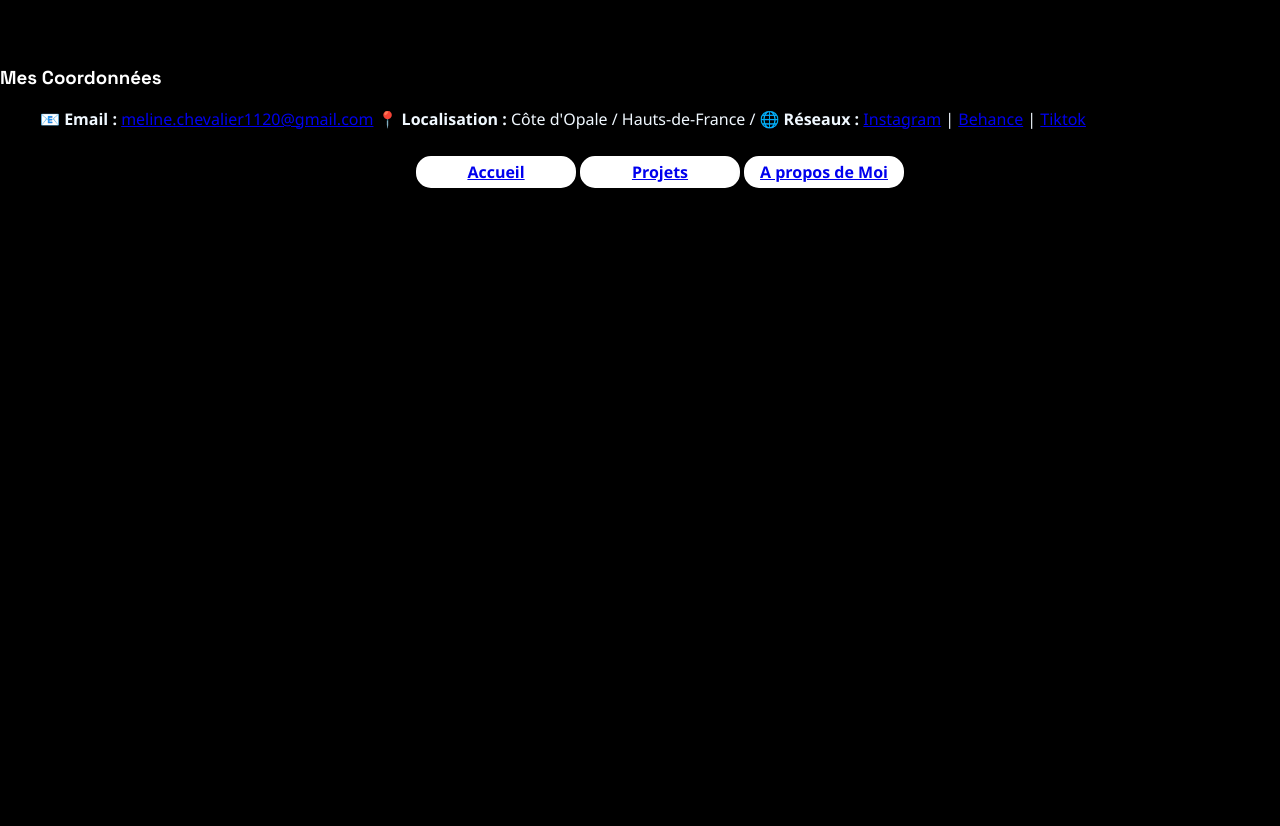
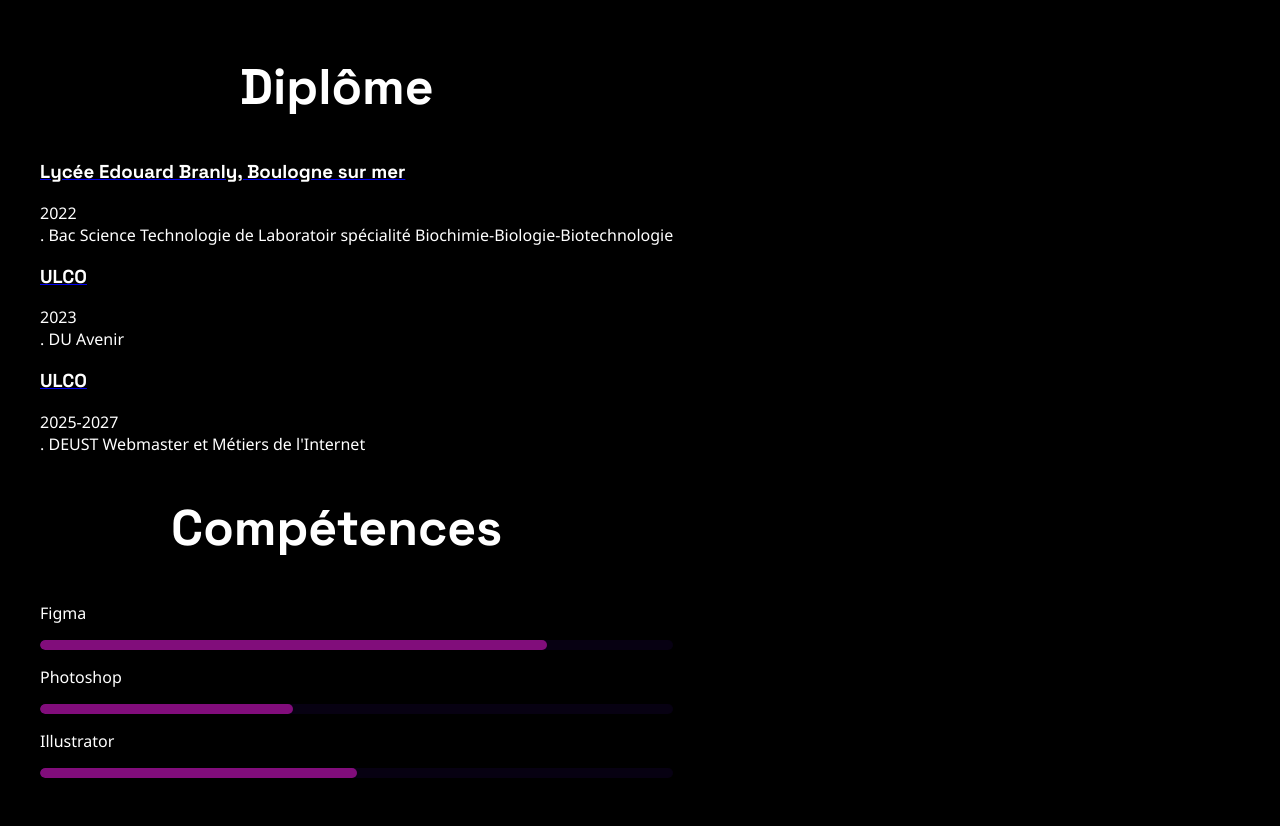
Before and after one commit to Mel1-OFF/portfolio, a plain HTML site: page aproposdemoi.html in a window 1280 px wide. Shown: the part 1394-2220 px from the top of the page. Before the commit the page ends 1608 px from the top, so only its background shows below. Drawn offline with nearby package versions, Linux system fonts and the light colour scheme; a web font is replaced by a local one.

Commit message:
Add files via upload

```diff
--- a/aproposdemoi.html
+++ b/aproposdemoi.html
@@ -107,6 +107,65 @@
 
         </section>
 
+        <section class="Diplôme">
+
+            <h2>Diplôme</h2>
+
+            <ul>
+                <li>
+                    <a href="https://lpo-lyc-metier-edouard-branly-boulogne-sur-mer.62.ac-lille.fr">
+                        <h3>Lycée Edouard Branly, Boulogne sur mer</h3>
+                    </a>
+                    <p>
+                        2022<br>
+                        . Bac Science Technologie de Laboratoir spécialité Biochimie-Biologie-Biotechnologie
+
+                    </p>
+
+                <li>
+                    <a href="https://www.univ-littoral.fr">
+                        <h3>ULCO</h3>
+                    </a>
+                    <p>
+                        2023<br>
+                        . DU Avenir
+
+                    </p>
+
+                <li>
+                    <a href="https://www.univ-littoral.fr">
+                        <h3>ULCO</h3>
+                    </a>
+                    <p>
+                        2025-2027<br>
+                        . DEUST Webmaster et Métiers de l'Internet
+
+                    </p>
+            </ul>
+
+            <section class="compétences">
+
+                <h2>Compétences</h2>
+                <ul>
+                    <p>Figma</p>
+                    <div class="bar">
+                        <div class="progress figma"></div>
+                    </div>
+                </ul>
+                <ul>
+                    <p>Photoshop</p>
+                    <div class="bar">
+                        <div class="progress photoshop"></div>
+                    </div>
+                </ul>
+                <ul>
+                    <p>Illustrator</p>
+                    <div class="bar">
+                        <div class="progress illustrator"></div>
+                    </div>
+                </ul>
+
+            </section>
 
     </main>
 
--- a/css/aproposdemoi.css
+++ b/css/aproposdemoi.css
@@ -3,3 +3,42 @@ body {
     background: #000;
 
 }
+
+.bar {
+    background-color: #070112;
+    border-radius: 10px;
+    overflow: hidden;
+    height: 10px;
+}
+
+.progress {
+    height: 10px;
+    background-color: #810d7b;
+    border-radius: 10px;
+    width: 0;
+    animation: fillBar 1.5s forwards;
+}
+
+@keyframes fillBar {
+    from {
+        width: 0;
+    }
+}
+
+.progress.figma {
+
+    width: 80%;
+    animation-delay: 0.2s;
+}
+
+.progress.photoshop {
+
+    width: 40%;
+    animation-delay: 0.2s;
+}
+
+.progress.illustrator {
+
+    width: 50%;
+    animation-delay: 0.2s;
+}
--- a/css/index.css
+++ b/css/index.css
@@ -1,7 +1,7 @@
 body {
     margin: 0;
     background: #000;
-    overflow: auto;
+
 
 }
 
--- a/css/rougeetvelours.css
+++ b/css/rougeetvelours.css
@@ -1,6 +1,7 @@
 body {
 
     background: #000;
+    margin: 1%;
 
 }
 
@@ -13,7 +14,6 @@ body {
     gap: 50px;
     /* ➤ Espace entre image et texte */
     padding: 0;
-    max-width: 1400px;
     margin: 0;
     background: #000000;
 }
@@ -79,29 +79,6 @@ body {
     text-align: center;
 }
 
-.couleurs {
-    display: flex;
-    justify-content: center;
-    gap: 0px;
-    margin-bottom: 40px;
-}
-
-.couleur {
-    width: 500px;
-    height: 700px;
-    display: flex;
-    align-items: flex-end;
-    justify-content: center;
-    font-size: 25px;
-    padding: 10px;
-    color: white;
-    font-family: monospace;
-}
-
-.couleur {
-    position: relative;
-    cursor: pointer;
-}
 
 .code {
     position: absolute;
@@ -125,12 +102,17 @@ body {
     display: flex;
     gap: 10px;
     align-items: flex-start;
-    display: block;
+    flex-wrap: wrap;
 
 }
 
+.moodboard figure {
+    flex-grow: 1;
+    flex-shrink: 1;
+    flex-basis: 0;
+}
+
 .moodboard img {
-    width: 600px;
-    /* ajuste la taille selon ton besoin */
+    width: 200px;
     height: auto;
 }
--- a/css/style.css
+++ b/css/style.css
@@ -1,8 +1,25 @@
+:root {
+    --text: #ffffff;
+
+
+}
+
+
+
 html,
 body {
+
+
     margin: 0;
     padding: 0;
+
+
 }
+
+img {
+    width: 100%;
+}
+
 
 .limelight-regular {
     font-family: "Limelight", sans-serif;
@@ -30,7 +47,7 @@ section {
 
 h3 {
     font-family: "Space Grotesk", sans-serif;
-    color: #ffffff;
+    color: var(--text);
 }
 
 header {
@@ -47,7 +64,9 @@ header {
 
 }
 
-
+p {
+    color: #ffffff;
+}
 
 .description h1 {
     font-family: "Limelight", sans-serif;
@@ -75,6 +94,18 @@ header {
     margin-bottom: 50px;
 }
 
+.diplôme p {
+    margin-bottom: 50px;
+    margin-right: 50%;
+    text-align: justify;
+    text-align: right;
+
+
+}
+
+.compétences {
+    color: #ffffff;
+}
 
 .projets h1 {
     text-align: center;
@@ -107,6 +138,7 @@ header {
 main {
     display: flex;
     flex-wrap: wrap;
+
 }
 
 main h2 {
@@ -145,15 +177,13 @@ nav li:hover {
     box-shadow: 0 10px 16px rgba(0, 0, 0, 0.3);
 }
 
+
+
 .ppabout img {
+    display: block;
+    margin: 0 auto;
     width: 200px;
-    height: auto;
-    display: block;
-    margin: auto;
-    margin-top: 50px;
-    align-items: center;
 }
-
 
 .projets {
 
@@ -163,7 +193,7 @@ nav li:hover {
 
     margin-top: 60px;
     position: relative;
-    overflow: hidden;
+    ;
     border-radius: 10px;
     transition: transform 0.6s ease;
     transform-origin: center;
@@ -237,8 +267,6 @@ nav li:hover {
 }
 
 
-
-
 .text-overlay {
     position: absolute;
     top: 50%;
@@ -251,11 +279,35 @@ nav li:hover {
     transition: transform 0.6s ease;
 }
 
+.bannierefooter img {
+    width: 100%;
+}
 
+.couleurs {
+    display: flex;
+    justify-content: center;
+    gap: 0px;
+    margin-bottom: 40px;
+}
 
+.couleur {
+    flex-grow: 1;
+    flex-shrink: 1;
+    flex-basis: 0;
+    height: 700px;
+    display: flex;
+    align-items: flex-end;
+    justify-content: center;
+    font-size: 25px;
+    padding: 10px;
+    color: white;
+    font-family: monospace;
+    cursor: pointer;
+}
 
 footer {
     background-color: rgb(0, 0, 0);
+    margin: 5%;
 }
 
 footer ul li {
```
Also changed, not shown: css/mina.css (+0 -22 lines), css/minima.css (+0 -23 lines), minima.html (+1 -0 lines), rougeetvelours.html (+4 -3 lines), Image/ImageProjets1/decli 2 png (2).png (added), Image/ImageProjets1/decli 3 png (1).png (added), Image/ImageProjets1/logo png norm.png (added).
